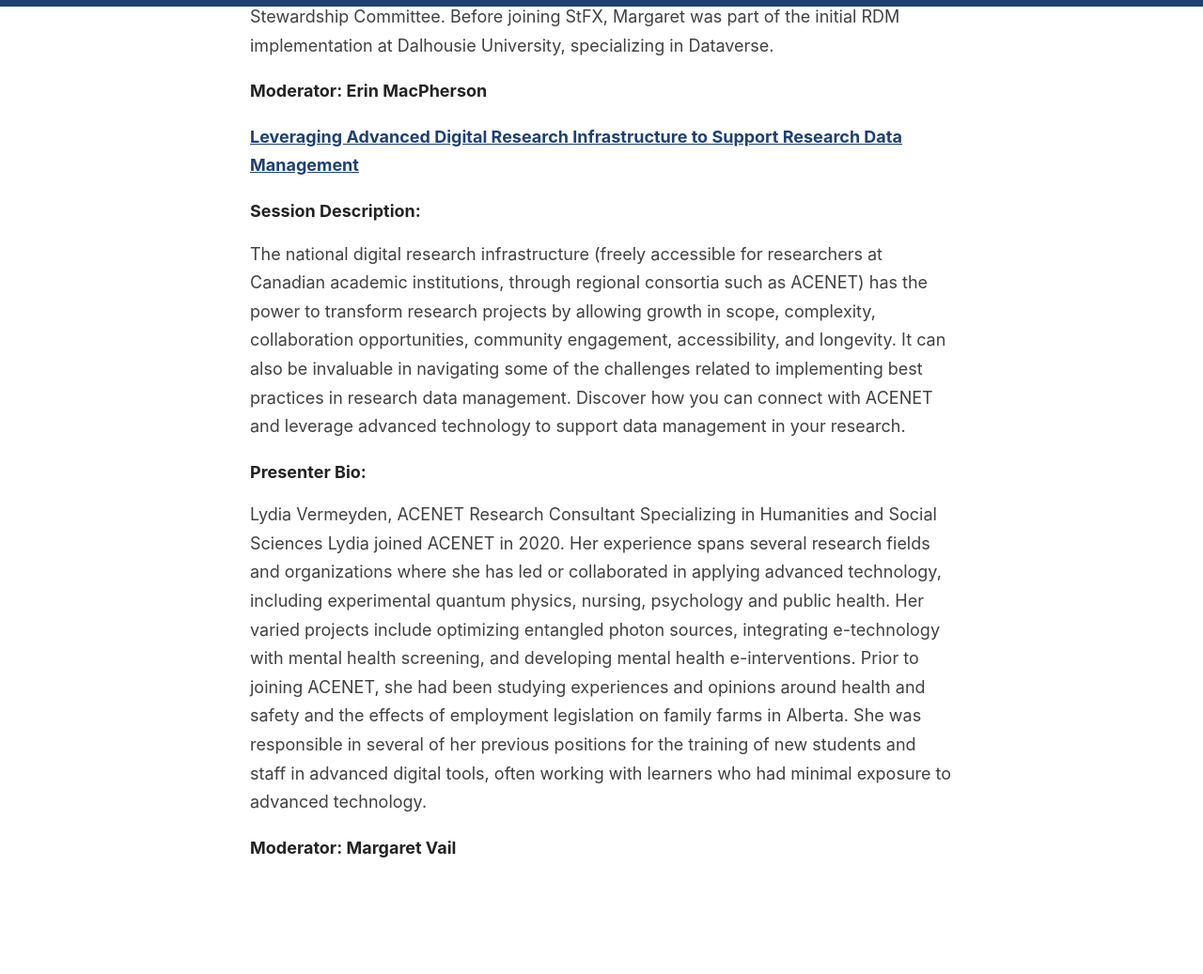
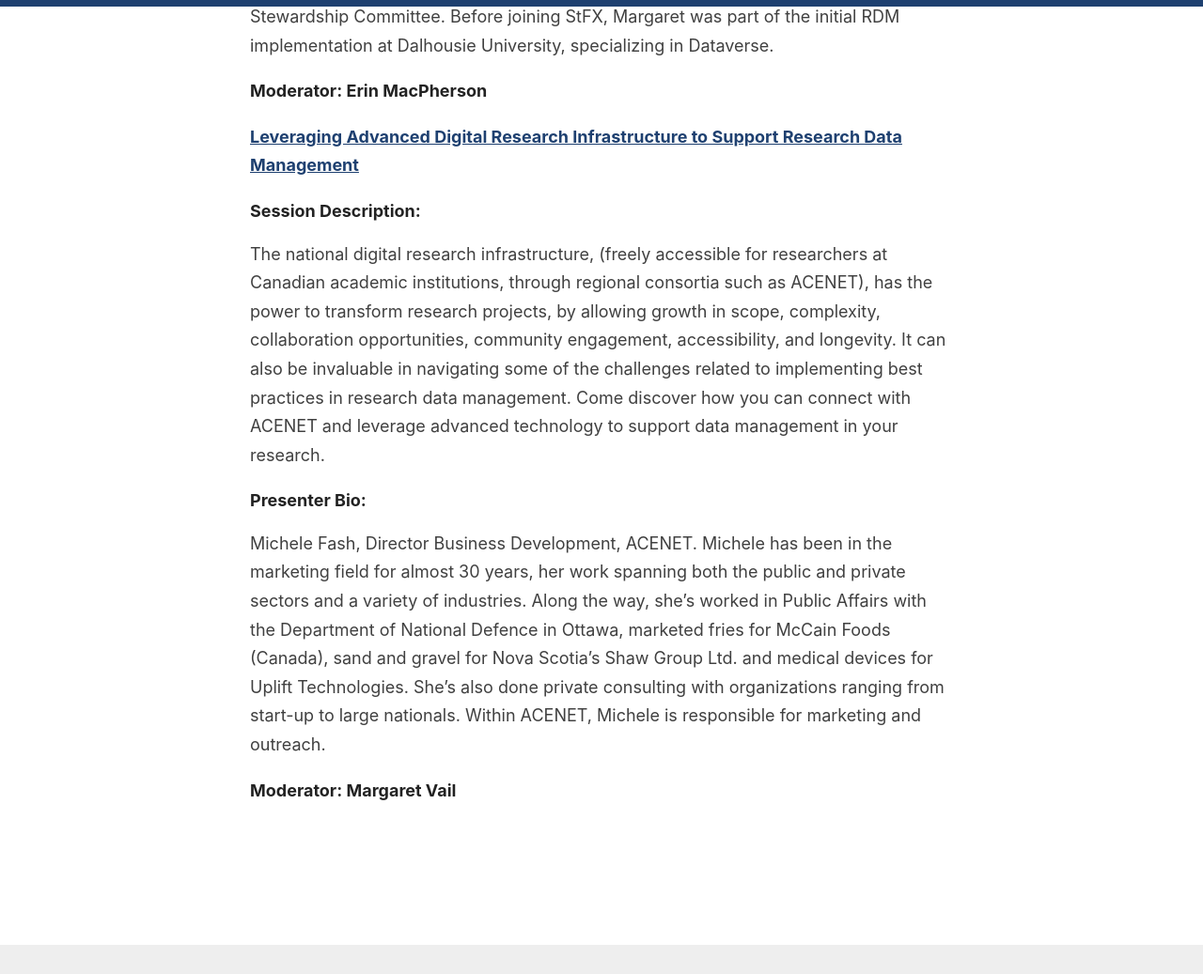
Before and after one commit to caul-dpsc/2021-rdm-series, a Jekyll site: the page built from _pages/index.md, in a window 1280 px wide and 1400 px high, scrolled down 3865 px, cut to the strip 0-1037 px from the top of the window. Shown: the whole strip at 94% size. Built offline with Jekyll 4.4.1, drawn with Linux system fonts in a browser that asks for light colours.

Commit message:
Update index.md

```diff
--- a/_pages/index.md
+++ b/_pages/index.md
@@ -81,10 +81,9 @@ Margaret Vail is the Systems and Data Services Librarian at St. Francis Xavier U
 #### <a id="cc"></a>Leveraging Advanced Digital Research Infrastructure to Support Research Data Management
 
 ##### Session Description:
-The national digital research infrastructure (freely accessible for researchers at Canadian academic institutions, through regional consortia such as  ACENET) has the power to transform research projects by allowing growth in scope, complexity, collaboration opportunities, community engagement, accessibility, and longevity. It can also be invaluable in navigating some of the challenges related to implementing best practices in research data management. Discover how you can connect with ACENET and leverage advanced technology to support data management in your research.
+The national digital research infrastructure, (freely accessible for researchers at Canadian academic institutions, through regional consortia such as ACENET), has the power to transform research projects, by allowing growth in scope, complexity, collaboration opportunities, community engagement, accessibility, and longevity. It can also be invaluable in navigating some of the challenges related to implementing best practices in research data management. Come discover how you can connect with ACENET and leverage advanced technology to support data management in your research.
 
 ##### Presenter Bio:
-Lydia Vermeyden, ACENET Research Consultant Specializing in Humanities and Social Sciences
-Lydia joined ACENET in 2020. Her experience spans several research fields and organizations where she has led or collaborated in applying advanced technology, including experimental quantum physics, nursing, psychology and public health. Her varied projects include optimizing entangled photon sources, integrating e-technology with mental health screening, and developing mental health e-interventions. Prior to joining ACENET, she had been studying experiences and opinions around health and safety and the effects of employment legislation on family farms in Alberta. She was responsible in several of her previous positions for the training of new students and staff in advanced digital tools, often working with learners who had minimal exposure to advanced technology.
+Michele Fash, Director Business Development, ACENET. Michele has been in the marketing field for almost 30 years, her work spanning both the public and private sectors and a variety of industries. Along the way, she’s worked in Public Affairs with the Department of National Defence in Ottawa, marketed fries for McCain Foods (Canada), sand and gravel for Nova Scotia's Shaw Group Ltd. and medical devices for Uplift Technologies. She’s also done private consulting with organizations ranging from start-up to large nationals. Within ACENET, Michele is responsible for marketing and outreach.
 
 ##### Moderator: Margaret Vail
```
